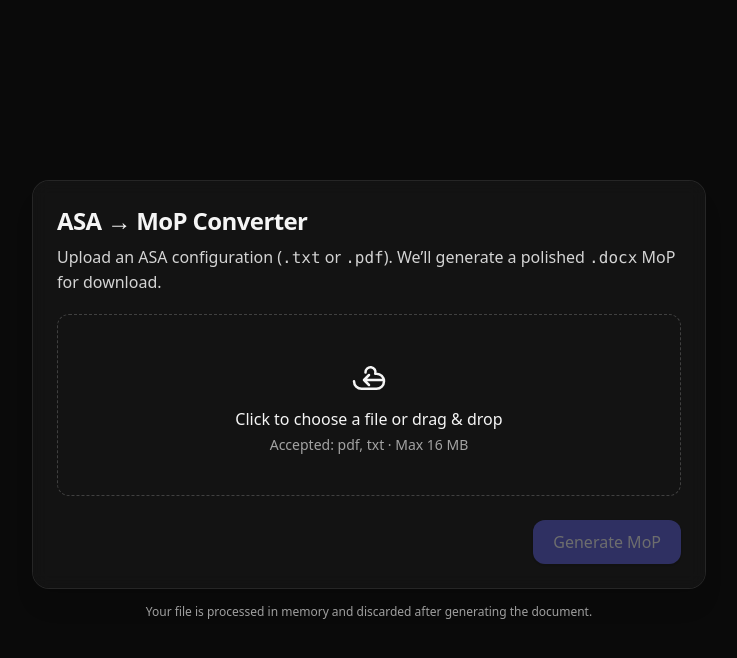
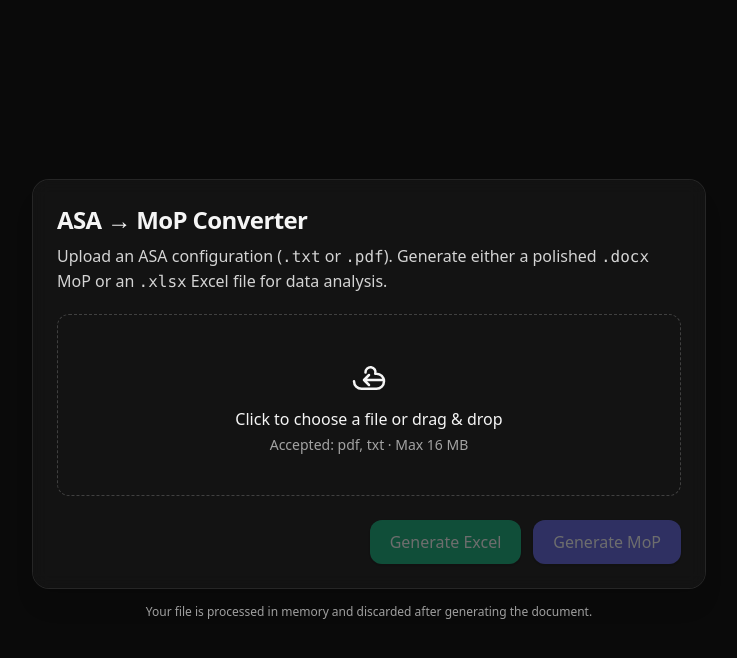
Before and after one commit to doruk-beduk/Hilton_Automation, a Flask app: page / in a window 1280 px wide. Shown: the top 658 px of the page, without its empty margins (271-1008 px from the left). Run offline with Flask 3, Linux system fonts and the light colour scheme; some libraries are stand-ins or nearby versions.

Commit message:
Excel download added

```diff
--- a/MOP_Generator.py
+++ b/MOP_Generator.py
@@ -1135,6 +1135,60 @@ def write_mop_docx(df_groups, df_objects, df_rules, out_path: str, hostname: str
     doc.save(out_path)
 
 
+def generate_excel(input_path: str, output_xlsx: str):
+    """
+    Generate an Excel file (.xlsx) with three sheets containing the tables.
+    The filename is derived from the hostname found in the config.
+    Returns the hostname for use in naming the file.
+    """
+    text = read_config_text(input_path)
+    hostname = extract_hostname(text)
+
+    df_groups, df_objects, df_rules = build_tables_from_config_text(text)
+
+    # Create Excel writer object
+    with pd.ExcelWriter(output_xlsx, engine='openpyxl') as writer:
+        # Write each table to a separate sheet
+        df_groups.to_excel(writer, sheet_name='Table 4 - Groups', index=False)
+        df_objects.to_excel(writer, sheet_name='Table 5 - Objects', index=False)
+        df_rules.to_excel(writer, sheet_name='Table 6 - Rules', index=False)
+
+        # Get the workbook and apply formatting
+        workbook = writer.book
+
+        # Format each sheet
+        for sheet_name in ['Table 4 - Groups', 'Table 5 - Objects', 'Table 6 - Rules']:
+            worksheet = workbook[sheet_name]
+
+            # Style the header row (bold, colored background)
+            from openpyxl.styles import Font, PatternFill, Alignment
+            header_fill = PatternFill(start_color='2F5597', end_color='2F5597', fill_type='solid')
+            header_font = Font(bold=True, color='FFFFFF')
+
+            for cell in worksheet[1]:
+                cell.fill = header_fill
+                cell.font = header_font
+                cell.alignment = Alignment(horizontal='center', vertical='center')
+
+            # Auto-adjust column widths
+            for column in worksheet.columns:
+                max_length = 0
+                column_letter = column[0].column_letter
+                for cell in column:
+                    try:
+                        if len(str(cell.value)) > max_length:
+                            max_length = len(str(cell.value))
+                    except:
+                        pass
+                adjusted_width = min(max_length + 2, 50)  # Cap at 50 characters
+                worksheet.column_dimensions[column_letter].width = adjusted_width
+
+            # Freeze the header row
+            worksheet.freeze_panes = 'A2'
+
+    return hostname
+
+
 def generate_mop(input_path: str, output_docx: str):
     text = read_config_text(input_path)
     hostname = extract_hostname(text)
--- a/app.py
+++ b/app.py
@@ -7,7 +7,7 @@ from werkzeug.utils import secure_filename
 from werkzeug.exceptions import RequestEntityTooLarge
 
 # Import your generator
-from MOP_Generator import generate_mop
+from MOP_Generator import generate_mop, generate_excel
 
 ALLOWED_EXTS = {"txt", "pdf"}
 MAX_CONTENT_LENGTH = 16 * 1024 * 1024  # 16 MB
@@ -71,5 +71,46 @@ def convert():
             mimetype="application/vnd.openxmlformats-officedocument.wordprocessingml.document",
         )
 
+@app.route("/convert-excel", methods=["POST"])
+def convert_excel():
+    if "file" not in request.files:
+        flash("No file part in request.")
+        return redirect(url_for("index"))
+
+    f = request.files["file"]
+    if f.filename == "":
+        flash("No file selected.")
+        return redirect(url_for("index"))
+
+    if not allowed_file(f.filename):
+        flash("Please upload a .txt or .pdf ASA config.")
+        return redirect(url_for("index"))
+
+    filename = secure_filename(f.filename)
+
+    with tempfile.TemporaryDirectory() as tmpdir:
+        in_path = os.path.join(tmpdir, filename)
+        f.save(in_path)
+
+        try:
+            # Generate Excel with hostname-based filename
+            hostname = generate_excel(in_path, os.path.join(tmpdir, "temp.xlsx"))
+            out_basename = f"{hostname}_MOP.xlsx"
+            out_path = os.path.join(tmpdir, out_basename)
+
+            # Rename to final name
+            os.rename(os.path.join(tmpdir, "temp.xlsx"), out_path)
+        except Exception as e:
+            app.logger.exception("Failed to generate Excel")
+            flash(f"Failed to generate Excel: {e}")
+            return redirect(url_for("index"))
+
+        return send_file(
+            out_path,
+            as_attachment=True,
+            download_name=out_basename,
+            mimetype="application/vnd.openxmlformats-officedocument.spreadsheetml.sheet",
+        )
+
 if __name__ == "__main__":
     app.run(host="0.0.0.0", port=int(os.environ.get("PORT", 5050)), debug=True)
--- a/templates/index.html
+++ b/templates/index.html
@@ -15,8 +15,8 @@
         <div class="px-6 pt-6 pb-2">
           <h1 class="text-2xl font-semibold tracking-tight">ASA → MoP Converter</h1>
           <p class="mt-2 text-neutral-300">
-            Upload an ASA configuration (<span class="font-mono">.txt</span> or <span class="font-mono">.pdf</span>). We’ll generate a polished
-            <span class="font-mono">.docx</span> MoP for download.
+            Upload an ASA configuration (<span class="font-mono">.txt</span> or <span class="font-mono">.pdf</span>). Generate either a polished
+            <span class="font-mono">.docx</span> MoP or an <span class="font-mono">.xlsx</span> Excel file for data analysis.
           </p>
         </div>
 
@@ -54,6 +54,14 @@
           <div class="mt-6 flex items-center justify-end gap-3">
             <a href="javascript:void(0);" id="clear-btn" class="text-sm text-neutral-400 hover:text-neutral-200 hidden">Clear</a>
             <button
+              id="submit-excel-btn"
+              type="button"
+              disabled
+              class="inline-flex items-center rounded-xl bg-emerald-500/90 px-5 py-2.5 font-medium shadow hover:bg-emerald-500 focus:outline-none focus:ring-2 focus:ring-emerald-400 disabled:opacity-40 disabled:cursor-not-allowed"
+            >
+              Generate Excel
+            </button>
+            <button
               id="submit-btn"
               type="submit"
               disabled
@@ -76,6 +84,7 @@
   const dropzone = document.getElementById('dropzone');
   const fileInput = document.getElementById('file-input');
   const submitBtn = document.getElementById('submit-btn');
+  const submitExcelBtn = document.getElementById('submit-excel-btn');
   const fileName = document.getElementById('file-name');
   const fileHint = document.getElementById('file-hint');
   const clearBtn = document.getElementById('clear-btn');
@@ -107,6 +116,7 @@
     const f = fileInput.files[0];
     if (!f) {
       submitBtn.disabled = true;
+      submitExcelBtn.disabled = true;
       fileName.classList.add('hidden');
       fileHint.classList.remove('hidden');
       clearBtn.classList.add('hidden');
@@ -116,6 +126,7 @@
     fileName.classList.remove('hidden');
     fileHint.classList.add('hidden');
     submitBtn.disabled = false;
+    submitExcelBtn.disabled = false;
     clearBtn.classList.remove('hidden');
   }
 
@@ -124,19 +135,23 @@
     updateFileUI();
   });
 
-  function setGeneratingUI() {
+  function setGeneratingUI(button, format) {
     submitBtn.disabled = true;
-    submitBtn.innerHTML = `
+    submitExcelBtn.disabled = true;
+    button.innerHTML = `
       <div class="relative w-40 h-2 bg-neutral-700 rounded-full overflow-hidden">
         <div id="progress-fill" class="absolute left-0 top-0 h-full bg-green-500 transition-all duration-200 ease-linear" style="width:0%"></div>
       </div>
-      <span class="ml-3 text-sm">Generating...</span>
+      <span class="ml-3 text-sm">Generating ${format}...</span>
     `;
   }
 
   function resetButtonUI() {
     submitBtn.innerHTML = 'Generate MoP';
-    submitBtn.disabled = !fileInput.files.length; // re-enable if a file is still selected
+    submitExcelBtn.innerHTML = 'Generate Excel';
+    const hasFile = fileInput.files.length > 0;
+    submitBtn.disabled = !hasFile;
+    submitExcelBtn.disabled = !hasFile;
   }
 
   function setProgress(percent) {
@@ -144,12 +159,10 @@
     if (bar) bar.style.width = `${Math.min(100, Math.max(0, percent))}%`;
   }
 
-  // Submit via fetch so we can reset UI when the response completes
-  form.addEventListener('submit', async (e) => {
-    e.preventDefault();
+  async function handleSubmit(endpoint, button, format) {
     if (!fileInput.files.length) return;
 
-    setGeneratingUI();
+    setGeneratingUI(button, format);
 
     // Simulated fill while waiting
     let p = 0;
@@ -159,7 +172,7 @@
 
     try {
       const fd = new FormData(form);
-      const resp = await fetch(form.action, { method: 'POST', body: fd });
+      const resp = await fetch(endpoint, { method: 'POST', body: fd });
 
       // Finish the bar
       clearInterval(interval);
@@ -168,7 +181,7 @@
       if (!resp.ok) {
         // Show server error (if HTML with flash came back)
         const text = await resp.text();
-        alert('Failed to generate MoP.\n\n' + text.slice(0, 500));
+        alert(`Failed to generate ${format}.\n\n` + text.slice(0, 500));
         setTimeout(resetButtonUI, 600);
         return;
       }
@@ -176,7 +189,8 @@
       // Get filename from Content-Disposition
       const cd = resp.headers.get('Content-Disposition') || '';
       const match = cd.match(/filename\*?=(?:UTF-8'')?["']?([^"';]+)["']?/i);
-      const filename = match ? decodeURIComponent(match[1]) : 'MOP.docx';
+      const defaultName = format === 'Excel' ? 'MOP.xlsx' : 'MOP.docx';
+      const filename = match ? decodeURIComponent(match[1]) : defaultName;
 
       // Download blob
       const blob = await resp.blob();
@@ -193,9 +207,20 @@
       setTimeout(resetButtonUI, 800);
     } catch (err) {
       clearInterval(interval);
-      alert('Network error while generating MoP:\n' + err);
+      alert(`Network error while generating ${format}:\n` + err);
       setTimeout(resetButtonUI, 600);
     }
+  }
+
+  // Submit MoP via fetch
+  form.addEventListener('submit', async (e) => {
+    e.preventDefault();
+    await handleSubmit(form.action, submitBtn, 'MoP');
+  });
+
+  // Submit Excel via fetch
+  submitExcelBtn.addEventListener('click', async () => {
+    await handleSubmit('{{ url_for("convert_excel") }}', submitExcelBtn, 'Excel');
   });
 </script>
 
```
Also changed, not shown: requirements.txt (+5 -4 lines).
